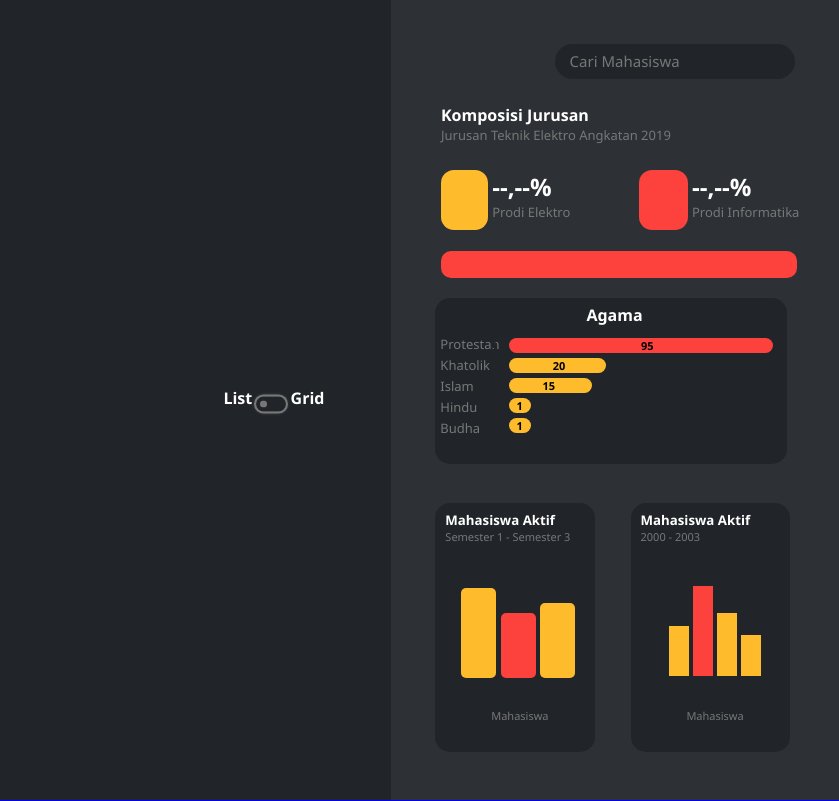
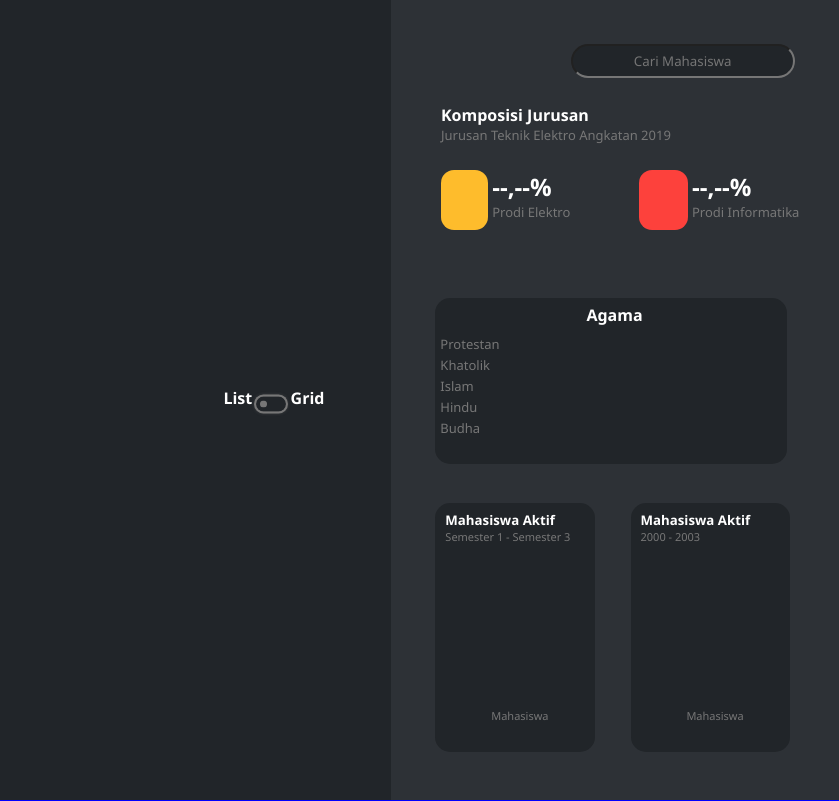
Before and after one commit to xavesenduk/UTS-PAW, a plain HTML site: page index.html in a window 1280 px wide. Shown: the full height of the page, 441-1280 px from the left. Drawn offline with Linux system fonts and the light colour scheme.

Commit message:
Commit Html Css

```diff
--- a/index.html
+++ b/index.html
@@ -1,11 +1,9 @@
 <!DOCTYPE html>
 <html>
     <head>
-
             <title>KELOMPOK 3</title>
             <meta charset="utf-8">
             <link rel="stylesheet" type="text/css" href="style.css">
-
     </head>
     <body>
         <div class="container">
@@ -38,6 +36,7 @@
                             <li><a href="">Elektro</a></li>
                             <li><a href="">Informatika</a></li>
                         </ul>
+
                     </div>
                     <div class="isi">
 
@@ -49,7 +48,7 @@
                 <div class="header">
                     <div class="kolom">
                         <div class="pengisian">
-                            <p>Cari Mahasiswa</p>
+                            <input type="text" placeholder="Cari Mahasiswa">
                         </div>
                     </div>
                 </div>
@@ -102,13 +101,7 @@
                                     </ul>
                                 </div>
                                 <div class="presentasiagama">
-                                    <ul>
-                                        <li><div class="hasilagama1"><p>95</p></p></p></div></li>
-                                        <li><div class="hasilagama2"><p>20</p></div></li>
-                                        <li><div class="hasilagama3"><p>15</p></div></li>
-                                        <li><div class="hasilagama4"><p>1</p></div></li>
-                                        <li><div class="hasilagama5"><p>1</p></div></li>
-                                    </ul>
+
                                 </div>
                             </div>
                         </div>
@@ -120,11 +113,7 @@
                                 <p>Semester 1 - Semester 3</p>
                             </div>
                             <div class="bartengah">
-                                <ul>
-                                    <li><div class="data1"></div></li>
-                                    <li><div class="data2"></div></li>
-                                    <li><div class="data3"></div></li>
-                                </ul>
+
                             </div>
                             <div class="barbawah">
                                 <p>Mahasiswa</p>
@@ -136,12 +125,6 @@
                                 <p>2000 - 2003</p>
                             </div>
                             <div class="bartengah">
-                                <ul>
-                                    <li><div class="datai"></div></li>
-                                    <li><div class="dataii"></div></li>
-                                    <li><div class="dataiii"></div></li>
-                                    <li><div class="dataiv"></div></li>
-                                </ul>
 
                             </div>
                             <div class="barbawah">
--- a/style.css
+++ b/style.css
@@ -34,7 +34,6 @@ body{
 }
 
 .bagiankanan .header{
-
     height: 13%;
     width: 99%;
 }
@@ -51,17 +50,14 @@ body{
 }
 
 .presentasi .kotak{
-
     height: 53%;
     width: 90%;
-
     padding-left: 50px;
     padding-top: 20px;
     padding-bottom: 5px;
 }
 
 .kotak .kotak1{
-
     height: 100%;
     width: 48%;
     float: left;
@@ -78,7 +74,6 @@ body{
 }
 
 .kotak1 .nilaipresentasi{
-
     height: 100%;
     width: 73%;
     float: right;
@@ -125,13 +120,6 @@ body{
     width: 90%;
     padding-left: 50px;
     padding-top: 5px;
-}
-
-.bar .presentasibar{
-    background-color: #fd413c;
-    height: 78%;
-    width: 90%;
-    border-radius: 10px;
 }
 
 .bagiankanan .komposisi .kompjurusan{
@@ -192,84 +180,6 @@ body{
 
 }
 
-.presentasiagama ul{
-    padding-top: 2px;
-}
-
-.presentasiagama ul li{
-    color: #212529;
-}
-
-.presentasiagama ul li .hasilagama1{
-    background-color: #fd413c;
-    font-size: 11px;
-    color: black;
-    height: 15px;
-    width: 95%;
-    border-radius: 13px;
-}
-
-ul li .hasilagama1 p{
-    padding-left: 50%;
-    font-weight: bold;
-}
-
-.presentasiagama ul li .hasilagama2{
-    background-color: #febc2c;
-    font-size: 11px;
-    color: black;
-    height: 15px;
-    width: 35%;
-    border-radius: 13px;
-}
-
-ul li .hasilagama2 p{
-    padding-left: 45%;
-    font-weight: bold;
-}
-
-.presentasiagama ul li .hasilagama3{
-    background-color: #febc2c;
-    font-size: 11px;
-    color: black;
-    height: 15px;
-    width: 30%;
-    border-radius: 13px;
-}
-
-ul li .hasilagama3 p{
-    padding-left: 40%;
-    font-weight: bold;
-}
-
-.presentasiagama ul li .hasilagama4{
-    background-color: #febc2c;
-    font-size: 11px;
-    color: black;
-    height: 15px;
-    width: 8%;
-    border-radius: 13px;
-}
-
-ul li .hasilagama4 p{
-    padding-left: 33%;
-    font-weight: bold;
-}
-
-
-.presentasiagama ul li .hasilagama5{
-    background-color: #febc2c;
-    font-size: 11px;
-    color: black;
-    height: 15px;
-    width: 8%;
-    border-radius: 13px;
-}
-
-ul li .hasilagama5 p{
-    padding-left: 33%;
-    font-weight: bold;
-}
 
 .isiagama .presentasiagama{
     height: 100%;
@@ -335,29 +245,6 @@ padding-left: 43%;
 
 }
 
-.bartengah ul li .data1{
-
-    background-color: #febc2c;
-    border-radius: 5px;
-    height: 90px;
-    width: 35px;
-}
-
-.bartengah ul li .data2{
-    background-color: #fd413c;
-    border-radius: 5px;
-    height: 65px;
-    width: 35px;
-}
-
-.bartengah ul li .data3{
-
-    background-color: #febc2c;
-    border-radius: 5px;
-    height: 75px;
-    width: 35px;
-}
-
 .kolomkananbawah .mahasiswaaktif .barbawah{
     height: 15%;
     width: 100%;
@@ -374,36 +261,6 @@ padding-left: 43%;
     height: 56%;
     width: 100%;
 }
-.tahunkelahiran .bartengah ul{
-    padding-top: 11%;
-    padding-left: 38px;
-    color: #212529;
-}
-
-.tahunkelahiran .bartengah ul li .datai{
-background-color: #febc2c;
-height: 50px;
-width: 20px;
-}
-
-.tahunkelahiran .bartengah ul li .dataii{
-    background-color: #fd413c;
-    height: 90px;
-    width: 20px;
-}
-
-.tahunkelahiran .bartengah ul li .dataiii{
-    background-color: #febc2c;
-    height: 63px;
-    width: 20px;
-}
-
-.tahunkelahiran .bartengah ul li .dataiv{
-    background-color: #febc2c;
-    height: 41px;
-    width: 20px;
-}
-
 .kolomkananbawah .tahunkelahiran .barbawah{
     height: 15%;
     width: 100%;
@@ -435,19 +292,14 @@ width: 20px;
     float: right;
 }
 
-.kolom .pengisian{
+.pengisian input{
+    border-radius: 20px;
     background-color: #212529;
-    border-radius: 20px;
-    height: 35px;
-    width: 240px;
+    color: white;
+    width: 220px;
+    height: 30px;
     float: right;
-}
-
-.pengisian p {
-    color: #777;
-    font-size: 15px;
-    padding: 7px;
-    padding-left: 15px;
+    text-align: center;
 }
 
 .bagiankiri .header .gambar{
@@ -488,7 +340,7 @@ img {
 }
 
 .bagiankiri .dashboard .isi{
-    height: 81%;
+    height: 80%;
     width: 100%;
 }
 
@@ -500,10 +352,9 @@ img {
 
 .bagiankiri .dashboard .filterandtoogle{
 
-    height: 8%;
+    height: 10%;
     width: 100%;
 }
-
 
 .filterandtoogle ul li{
     padding-top: 4px;
```
